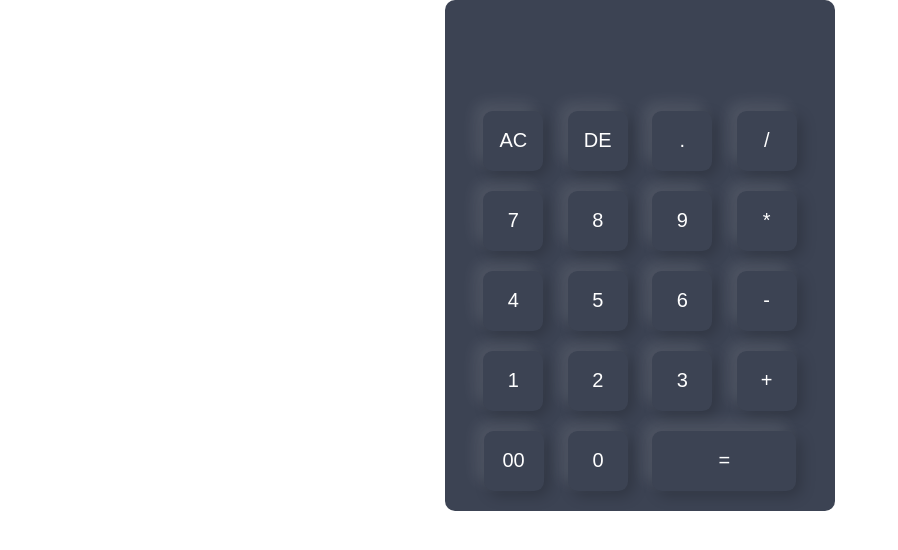
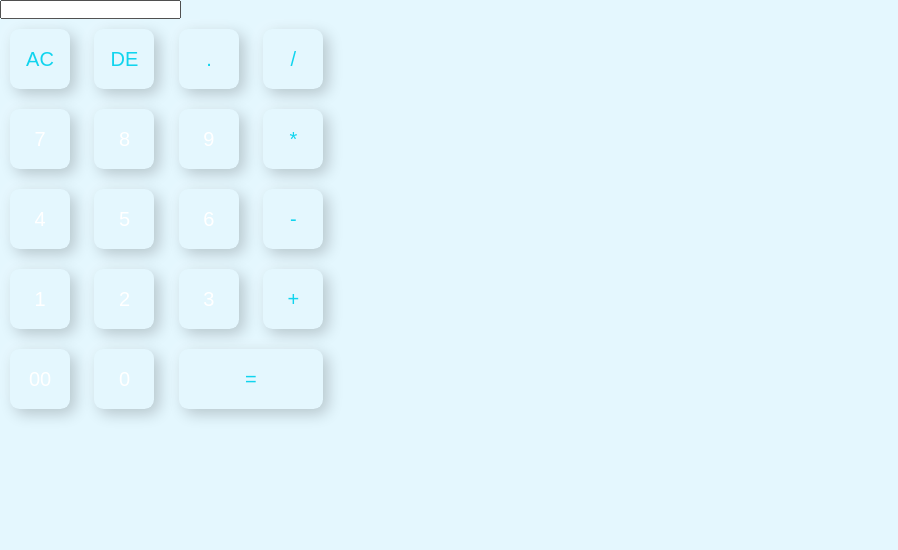
Before and after one commit to Ayomide-Oyeneye/Circle-31-calculator, a plain HTML site: page index.html in a window 1280 px wide. Shown: the whole page, without its empty margins (0-898 px from the left). Drawn offline with Linux system fonts and the light colour scheme.

Commit message:
2 files modified

```diff
--- a/index.html
+++ b/index.html
@@ -19,37 +19,37 @@
           </div>
 
           <div class="fa calc-btn">
-            <input type="button" value="AC" />
-            <input type="button" value="DE" />
-            <input type="button" value="." />
-            <input type="button" value="/" />
+            <input class="ac" type="button" value="AC" />
+            <input class="ac" type="button" value="DE" />
+            <input class="ac" type="button" value="." />
+            <input class="ac" type="button" value="/" />
           </div>
 
           <div class="fa">
             <input type="button" value="7" />
             <input type="button" value="8" />
             <input type="button" value="9" />
-            <input type="button" value="*" />
+            <input class="ac" type="button" value="*" />
           </div>
 
           <div class="fa">
             <input type="button" value="4" />
             <input type="button" value="5" />
             <input type="button" value="6" />
-            <input type="button" value="-" />
+            <input class="ac" type="button" value="-" />
           </div>
 
           <div class="fa">
             <input type="button" value="1" />
             <input type="button" value="2" />
             <input type="button" value="3" />
-            <input type="button" value="+" />
+            <input class="ac" type="button" value="+" />
           </div>
 
           <div class="fa last">
             <input type="button" value="00" />
             <input type="button" value="0" />
-            <input type="button" value="=" class="equal" />
+            <input type="button" value="=" class="equal ac" />
           </div>
           <script src="script.js"></script>
         </form>
--- a/style.css
+++ b/style.css
@@ -4,33 +4,11 @@
   box-sizing: border-box;
   font-family: sans-serif;
 }
+body{
+  background-color: #E4F7FE;
+}
 
-.calculator {
-  display: flex;
-  margin: 0 auto;
-  justify-content: center;
-}
-form {
-  display: flex;
-  flex-direction: column;
-  align-items: center;
-  height: auto;
-  background-color: #3c4353;
-  padding-inline:10px ;
-  border-radius: 10px;
-  width: 390px;
-}
-.displays{
-  display: flex;
-  flex-direction: column;
-  justify-content: flex-end;
-  margin-block-end: 0.5rem;
-  margin-block-start: 0.8rem;
-  text-align: right;
-  color: #EDF6FE;
-  font-size: 2rem;
-}
-form input{
+form .fa input{
   border: 0;
   outline: 0;
   width: 60px;
@@ -43,23 +21,10 @@ form input{
   border-radius: 0.6rem;
   cursor: pointer;
 }
-.displays input{
-  width: 90%;
-  font-size: 2rem;
-  text-align: right;
-  color: #EDF6FE;
-  outline: none;
-  border: none;
-  background-color: transparent;
-  padding-block: 0.5rem;
-  box-shadow:none;
-}
-.displays output{
-  margin-right: 27px;
-}
-.equal{
+
+form .fa .equal{
   width: 9rem;
 }
-.last{
-  margin-bottom: 10px;
+form .fa .ac{
+  color:#10d4ee;
 }
```
